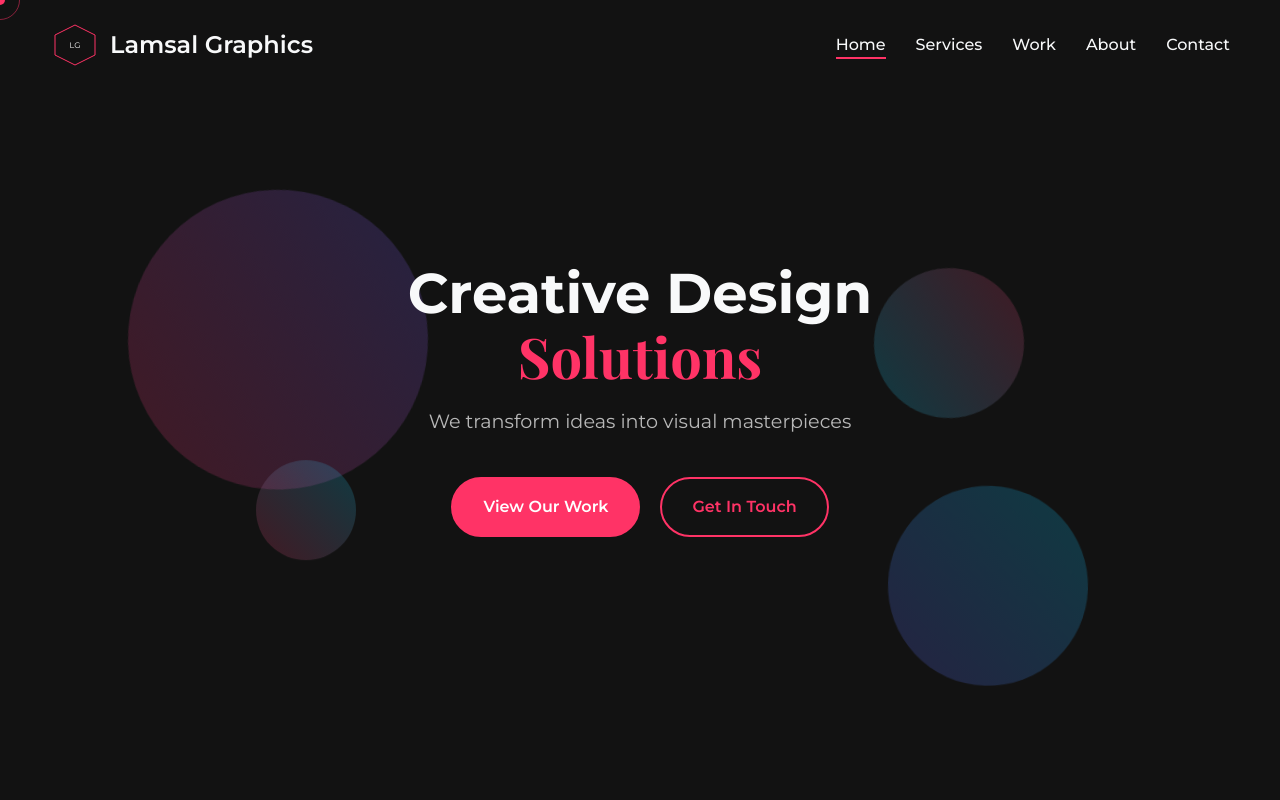
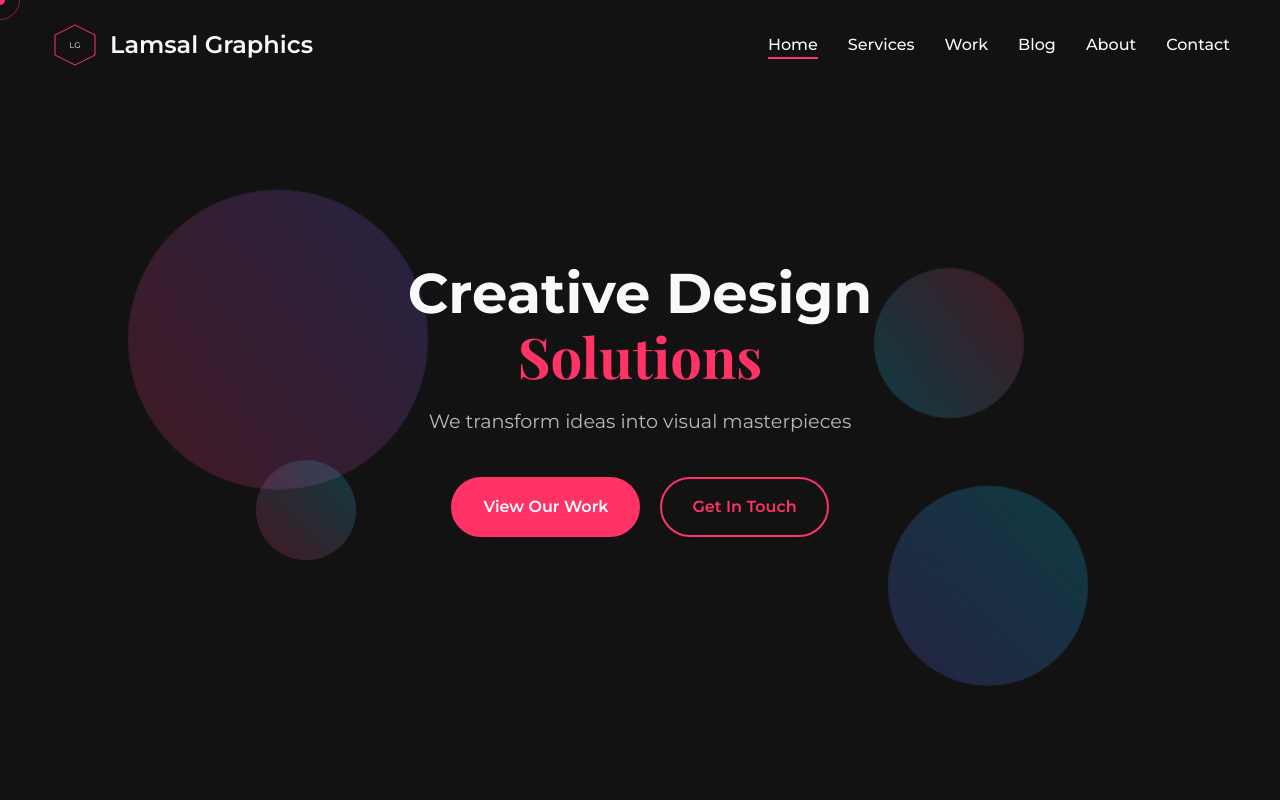
Before and after one commit to Rajendralamsal/lamsalgraphics, a plain HTML site: page index.html in a window 1280 px wide. Shown: the top 800 px of the page. Drawn offline with nearby package versions, Linux system fonts and the light colour scheme.

Commit message:
Add files via upload

```diff
--- a/index.html
+++ b/index.html
@@ -2,7 +2,6 @@
 <html lang="en">
 <head>
     <meta charset="UTF-8">
-    <meta name="google-adsense-account" content="ca-pub-4745015261046559">
     <meta name="viewport" content="width=device-width, initial-scale=1.0">
     <title>Lamsal Graphics | Creative Design Studio</title>
     <link rel="stylesheet" href="styles.css">
@@ -40,6 +39,7 @@
                 <li><a href="#home" class="active">Home</a></li>
                 <li><a href="#services">Services</a></li>
                 <li><a href="#work">Work</a></li>
+                <li><a href="#blog">Blog</a></li>
                 <li><a href="#about">About</a></li>
                 <li><a href="#contact">Contact</a></li>
             </ul>
```
